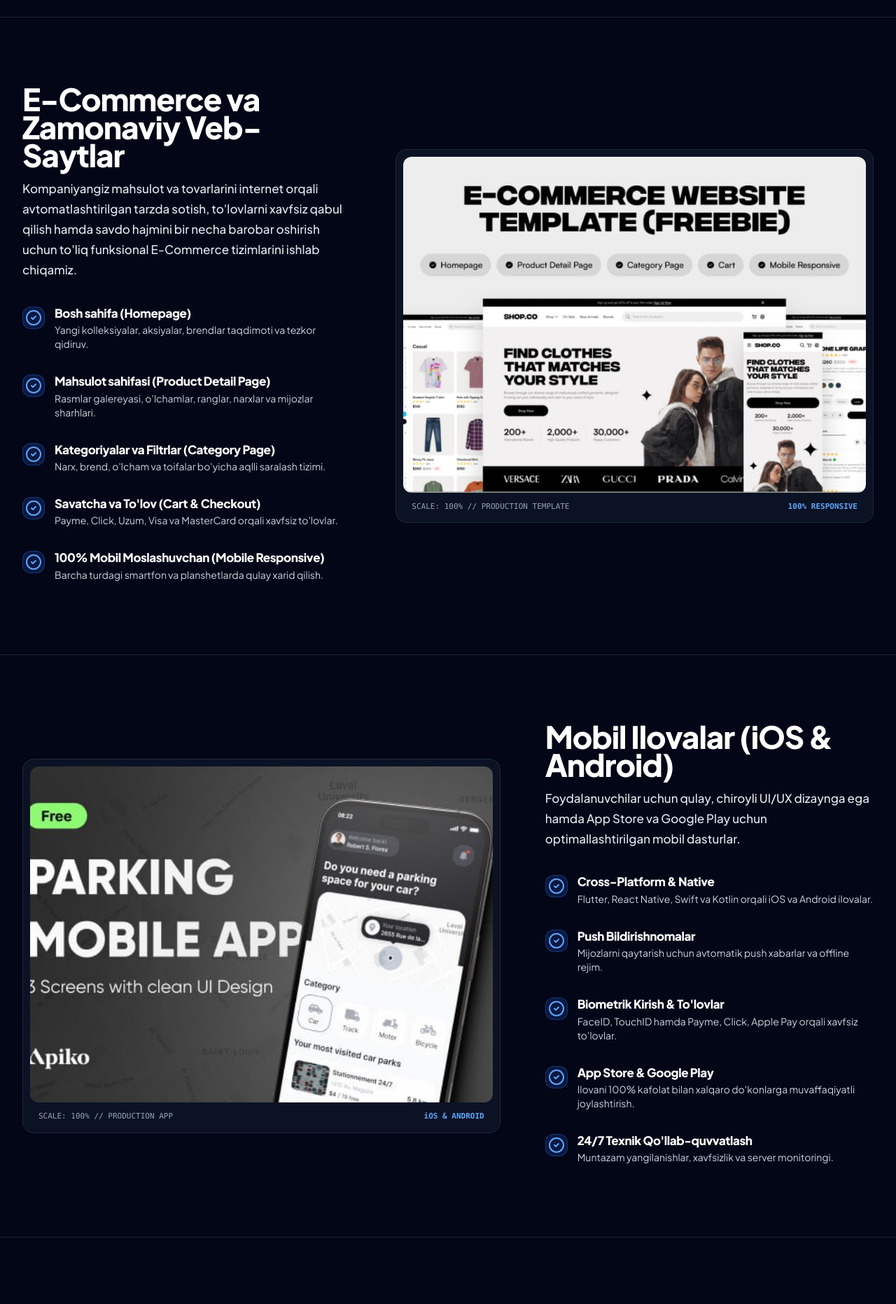
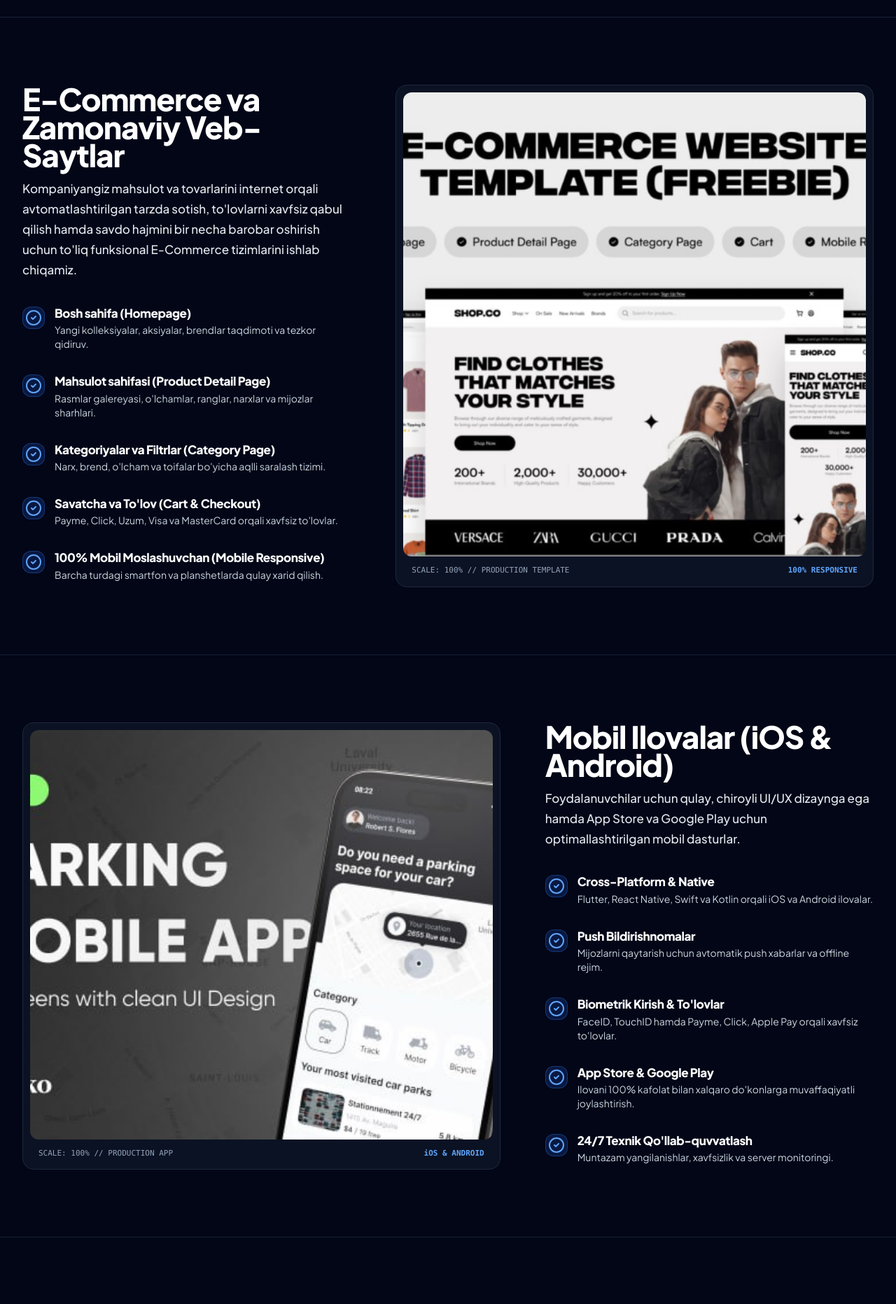
Before and after one commit to humoyun1773/IT-xizmatlari, a Next.js app in the folder frontend/: page / in a window 1280 px wide. Shown: the part 700-2563 px from the top of the page at 70% size. Built offline with nearby package versions, Linux system fonts and the light colour scheme.

Commit message:
fix(ui): balance image card height to 100% match text column height with items-stretch and min-h-530px across sections 1, 2, and 3

```diff
--- a/frontend/src/app/page.tsx
+++ b/frontend/src/app/page.tsx
@@ -145,10 +145,10 @@
         aria-labelledby="websites-heading"
         className="py-24 px-4 sm:px-6 lg:px-8 max-w-7xl mx-auto w-full relative"
       >
-        {/* Two-Column Industrial Grid */}
-        <div className="grid grid-cols-1 lg:grid-cols-12 gap-12 lg:gap-16 items-center">
-          {/* Left Column: Natural & Clean Typography with Structured Features matching Card Height (5 cols) */}
-          <div className="lg:col-span-5 space-y-6">
+        {/* Two-Column Industrial Grid matching exact 100% height */}
+        <div className="grid grid-cols-1 lg:grid-cols-12 gap-12 lg:gap-16 items-stretch">
+          {/* Left Column: Natural & Clean Typography with Structured Features (5 cols) */}
+          <div className="lg:col-span-5 flex flex-col justify-between space-y-6">
             <div className="space-y-3.5">
               <h2
                 id="websites-heading"
@@ -185,10 +185,10 @@
           </div>
 
           {/* Right Column: Precision Graphic Framed Showcase Image (7 cols) */}
-          <div className="lg:col-span-7 w-full">
-            <div className="relative rounded-2xl border border-slate-300 dark:border-slate-800 bg-white dark:bg-slate-900/70 p-2 sm:p-2.5 overflow-hidden transition-all duration-300 hover:border-slate-400 dark:hover:border-slate-700 group shadow-lg dark:shadow-none">
-              {/* Image Frame with Balanced Height */}
-              <div className="relative h-[420px] sm:h-[460px] lg:h-[480px] rounded-xl overflow-hidden bg-slate-100 dark:bg-slate-950 flex items-center justify-center">
+          <div className="lg:col-span-7 w-full flex flex-col">
+            <div className="relative rounded-2xl border border-slate-300 dark:border-slate-800 bg-white dark:bg-slate-900/70 p-2 sm:p-2.5 overflow-hidden transition-all duration-300 hover:border-slate-400 dark:hover:border-slate-700 group shadow-lg dark:shadow-none h-full flex flex-col justify-between">
+              {/* Image Frame with Equal Height */}
+              <div className="relative flex-1 w-full min-h-[460px] sm:min-h-[500px] lg:min-h-[530px] rounded-xl overflow-hidden bg-slate-100 dark:bg-slate-950 flex items-center justify-center">
                 <img
                   src="/ecommerce-showcase.png"
                   alt="E-Commerce Veb-Saytlar va Onlayn Do'konlar interfeysi namunalari"
@@ -215,12 +215,12 @@
         aria-labelledby="mobile-heading"
         className="py-24 px-4 sm:px-6 lg:px-8 max-w-7xl mx-auto w-full relative border-t border-slate-200 dark:border-slate-800/80 transition-colors duration-300"
       >
-        <div className="grid grid-cols-1 lg:grid-cols-12 gap-12 lg:gap-16 items-center">
+        <div className="grid grid-cols-1 lg:grid-cols-12 gap-12 lg:gap-16 items-stretch">
           {/* Left Column: Precision Graphic Framed Mobile Image (7 cols) */}
-          <div className="lg:col-span-7 w-full order-2 lg:order-1">
-            <div className="relative rounded-2xl border border-slate-300 dark:border-slate-800 bg-white dark:bg-slate-900/70 p-2 sm:p-2.5 overflow-hidden transition-all duration-300 hover:border-slate-400 dark:hover:border-slate-700 group shadow-lg dark:shadow-none">
-              {/* Image Frame with Balanced Height */}
-              <div className="relative h-[420px] sm:h-[460px] lg:h-[480px] rounded-xl overflow-hidden bg-slate-100 dark:bg-slate-950 flex items-center justify-center">
+          <div className="lg:col-span-7 w-full order-2 lg:order-1 flex flex-col">
+            <div className="relative rounded-2xl border border-slate-300 dark:border-slate-800 bg-white dark:bg-slate-900/70 p-2 sm:p-2.5 overflow-hidden transition-all duration-300 hover:border-slate-400 dark:hover:border-slate-700 group shadow-lg dark:shadow-none h-full flex flex-col justify-between">
+              {/* Image Frame with Equal Height */}
+              <div className="relative flex-1 w-full min-h-[460px] sm:min-h-[500px] lg:min-h-[530px] rounded-xl overflow-hidden bg-slate-100 dark:bg-slate-950 flex items-center justify-center">
                 <img
                   src="/mobile-showcase.png"
                   alt="Mobile App Showcase"
@@ -238,7 +238,7 @@
           </div>
 
           {/* Right Column: Natural & Clean Typography with Structured Features (5 cols) */}
-          <div className="lg:col-span-5 space-y-6 order-1 lg:order-2">
+          <div className="lg:col-span-5 flex flex-col justify-between space-y-6 order-1 lg:order-2">
             <div className="space-y-3.5">
               <h2
                 id="mobile-heading"
@@ -284,9 +284,9 @@
         aria-labelledby="landing-heading"
         className="py-24 px-4 sm:px-6 lg:px-8 max-w-7xl mx-auto w-full relative border-t border-slate-200 dark:border-slate-800/80 transition-colors duration-300"
       >
-        <div className="grid grid-cols-1 lg:grid-cols-12 gap-12 lg:gap-16 items-center">
+        <div className="grid grid-cols-1 lg:grid-cols-12 gap-12 lg:gap-16 items-stretch">
           {/* Left Column: Natural & Clean Typography with Structured Features (5 cols) */}
-          <div className="lg:col-span-5 space-y-6">
+          <div className="lg:col-span-5 flex flex-col justify-between space-y-6">
             <div className="space-y-3.5">
               <h2
                 id="landing-heading"
@@ -323,10 +323,10 @@
           </div>
 
           {/* Right Column: Precision Graphic Framed Landing Page Image (7 cols) */}
-          <div className="lg:col-span-7 w-full">
-            <div className="relative rounded-2xl border border-slate-300 dark:border-slate-800 bg-white dark:bg-slate-900/70 p-2 sm:p-2.5 overflow-hidden transition-all duration-300 hover:border-slate-400 dark:hover:border-slate-700 group shadow-lg dark:shadow-none">
-              {/* Image Frame with Balanced Height */}
-              <div className="relative h-[420px] sm:h-[460px] lg:h-[480px] rounded-xl overflow-hidden bg-slate-100 dark:bg-slate-950 flex items-center justify-center">
+          <div className="lg:col-span-7 w-full flex flex-col">
+            <div className="relative rounded-2xl border border-slate-300 dark:border-slate-800 bg-white dark:bg-slate-900/70 p-2 sm:p-2.5 overflow-hidden transition-all duration-300 hover:border-slate-400 dark:hover:border-slate-700 group shadow-lg dark:shadow-none h-full flex flex-col justify-between">
+              {/* Image Frame with Equal Height */}
+              <div className="relative flex-1 w-full min-h-[460px] sm:min-h-[500px] lg:min-h-[530px] rounded-xl overflow-hidden bg-slate-100 dark:bg-slate-950 flex items-center justify-center">
                 <img
                   src="/landing-showcase.png"
                   alt="Landing Page Website Showcase"
```
